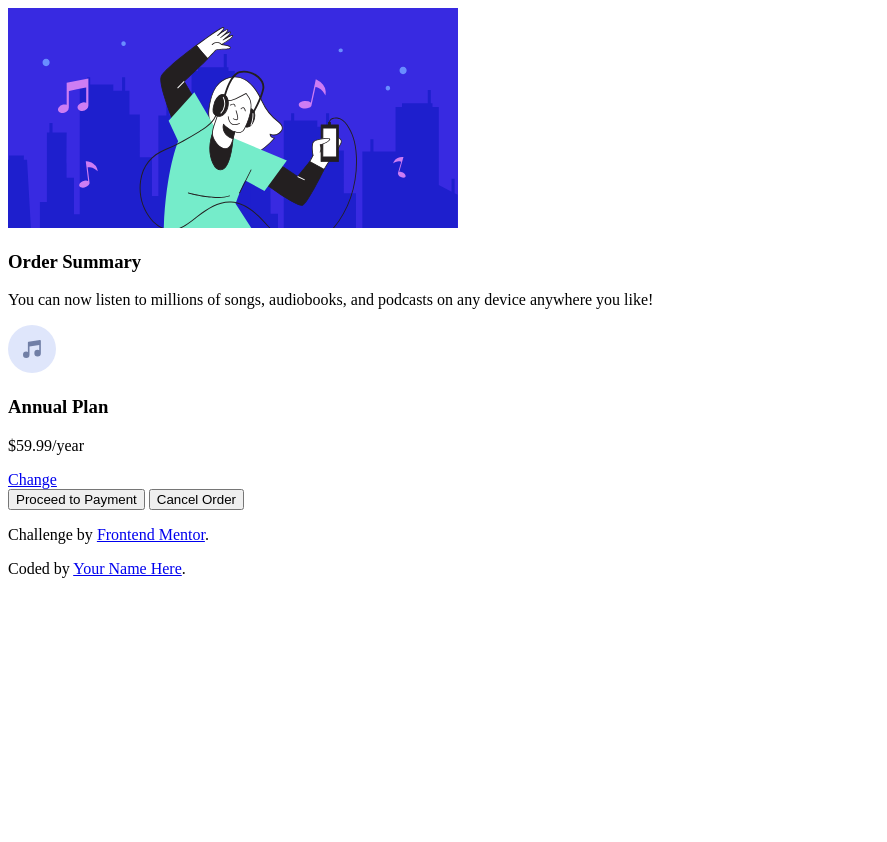
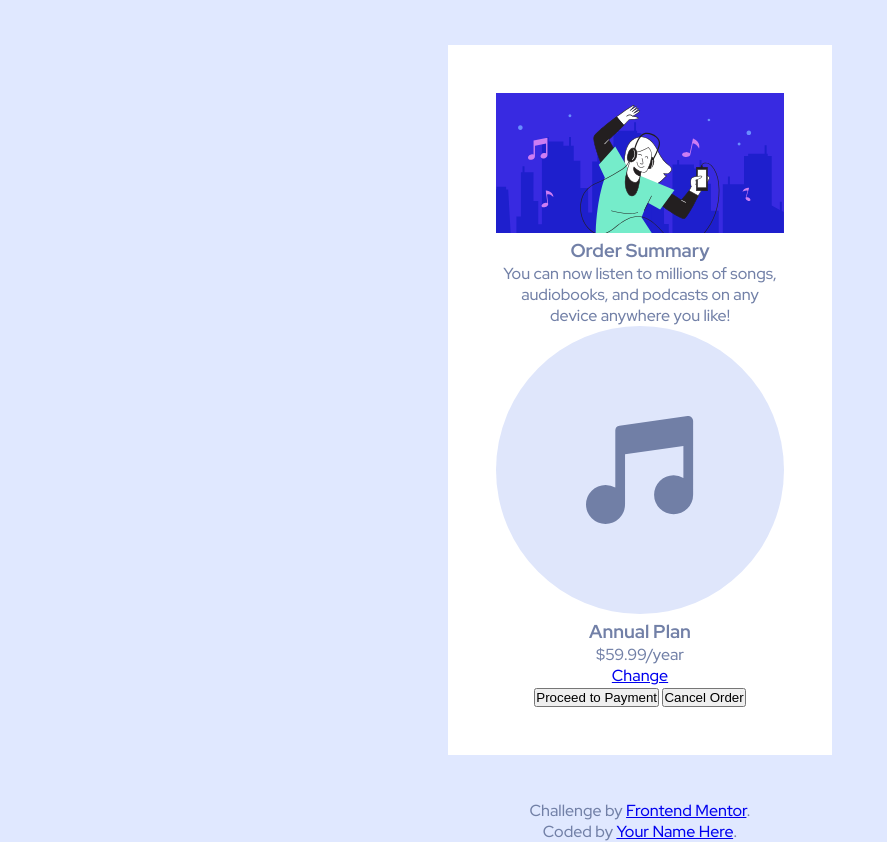
Before and after one commit to luciaguerra/order-summary-component, a plain HTML site: page index.html in a window 1280 px wide. Shown: the whole page, without its empty margins (0-887 px from the left). Before the commit the page ends 800 px from the top, so only its background shows below. Drawn offline with Linux system fonts and the light colour scheme.

Commit message:
added flexbox properties and modified some html elements

```diff
--- a/css/styles.css
+++ b/css/styles.css
@@ -0,0 +1,44 @@
+@import url('https://fonts.googleapis.com/css2?family=Red+Hat+Display:wght@500;700;900&display=swap');
+
+:root {
+    font-size: 16px;
+
+    --primary-color: hsl(245, 75%, 52%);
+    --background-color: hsl(225, 100%, 94%);
+    --accent-color: hsl(225, 100%, 98%);
+    --font-color: hsl(224, 23%, 55%);
+    --tittle-color: hsl(223, 47%, 23%);
+}
+
+* {
+    margin: 0;
+    padding: 0;
+    box-sizing: border-box;
+}
+
+body {
+    font-family: 'Red Hat Display', sans-serif;
+    text-align: center;
+    color: var(--font-color);
+    background-color: var(--background-color);
+}
+
+body, main {
+    width: 100%;
+    min-height: 100vh;
+    display: flex;
+    flex-direction: column;
+    align-items: center;
+    justify-content: center;
+}
+
+img {
+    width: 100%;
+    object-fit: cover;
+}
+
+.container {
+    width: 30%;
+    background-color: white;
+    padding: 3rem;
+}
--- a/index.html
+++ b/index.html
@@ -9,7 +9,7 @@
 </head>
 <body>
   <main>
-    <section>
+    <section class="container">
       <article class="section-1">
         <img src="./images/illustration-hero.svg" alt="">
       </article>
```
